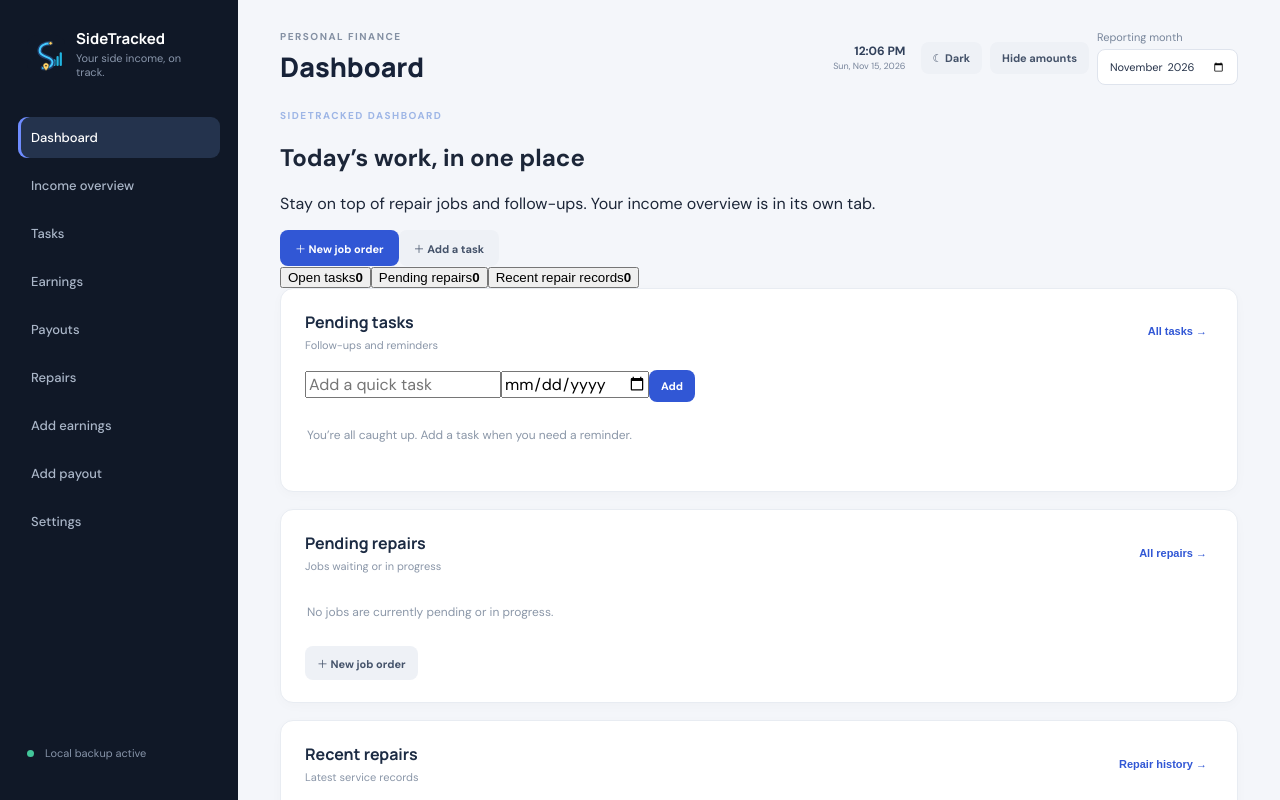
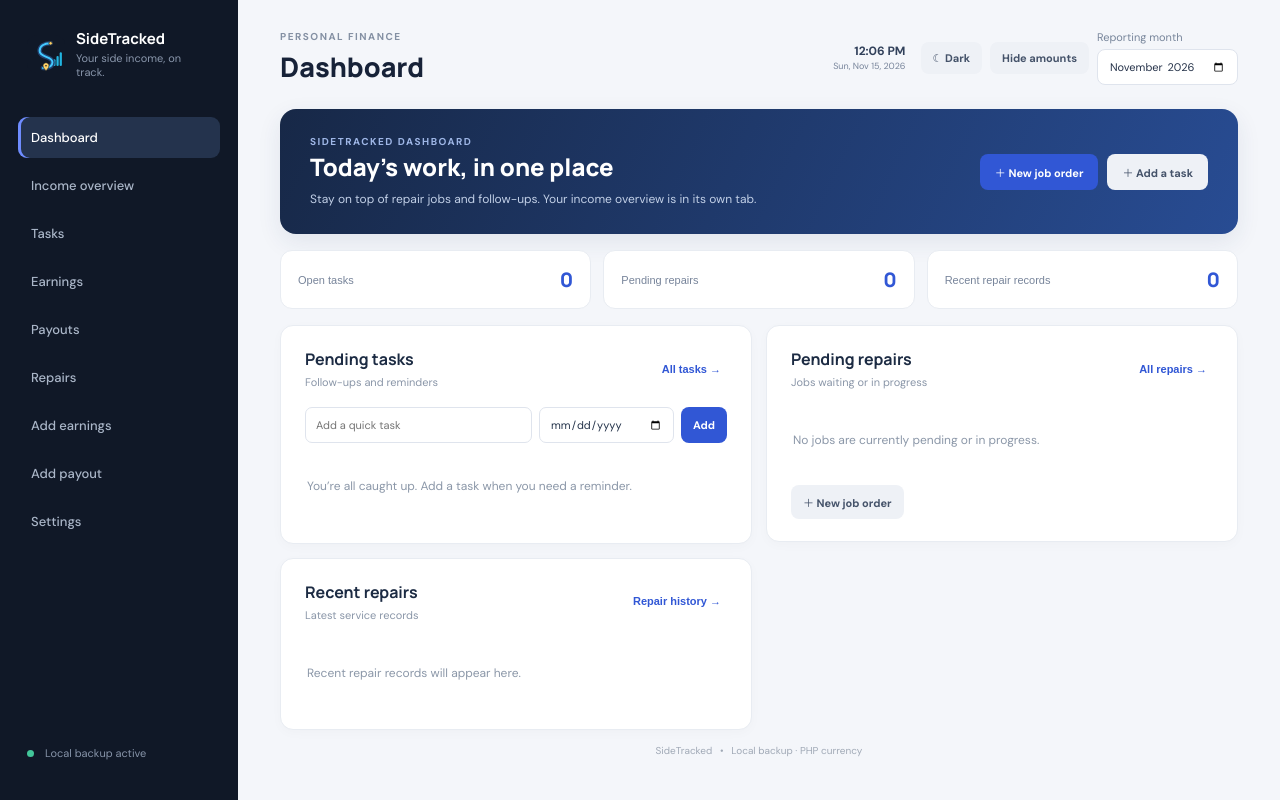
Before and after one commit to jeypilemon/side-hustle-income-tracker, a React (Vite) app: page / in a window 1280 px wide. Shown: the top 800 px of the page. Built offline with nearby package versions, Linux system fonts and the light colour scheme.

Commit message:
Style the task and repair dashboard landing page

```diff
--- a/src/styles.css
+++ b/src/styles.css
@@ -277,3 +277,42 @@ html[data-theme="dark"] .modal-toolbar h2,html[data-theme="dark"] .repair-detail
 html[data-theme="dark"] .repair-detail-grid span,html[data-theme="dark"] .receipt-heading span,html[data-theme="dark"] .receipt-heading small{color:#9aabc2}
 html[data-theme="dark"] .receipt-print-area{background:#fff;color:#202b3c;border-color:#dfe4ed}
 @media print{body *{visibility:hidden!important}.modal-backdrop,.modal-backdrop *{visibility:visible!important}.modal-backdrop{position:static;display:block;padding:0;background:transparent}.repair-modal{width:100%;max-height:none;overflow:visible;box-shadow:none;border:0;padding:0}.modal-toolbar,.repair-detail-grid,.modal-actions{display:none!important}.receipt-print-area{position:fixed;inset:0;border:0;border-radius:0;padding:24px;display:block}.receipt-print-area *{visibility:visible!important}}
+
+
+/* Sensitive-data-light landing dashboard */
+.dashboard-home{display:grid;gap:16px}
+.dashboard-welcome{display:flex;align-items:center;justify-content:space-between;gap:22px;padding:26px 30px;border-radius:16px;background:linear-gradient(115deg,#172847,#284c93);color:#fff;box-shadow:0 8px 24px #243b6717}
+.dashboard-welcome h2{font:800 24px/1.2 Manrope;margin:5px 0}
+.dashboard-welcome p:not(.eyebrow){font-size:12px;line-height:1.55;color:#c2d0e7;margin:8px 0 0;max-width:480px}
+.dashboard-quick-actions{display:flex;gap:9px;flex-wrap:wrap}
+.dashboard-stat-row{display:grid;grid-template-columns:repeat(3,minmax(0,1fr));gap:12px}
+.dashboard-stat-row button{display:flex;align-items:center;justify-content:space-between;gap:12px;text-align:left;padding:15px 17px;border:1px solid #e8ecf2;border-radius:12px;background:#fff;color:#28364c;cursor:pointer}
+.dashboard-stat-row button:hover{border-color:#9bb0e5}
+.dashboard-stat-row span{font-size:11px;color:#77849a}
+.dashboard-stat-row strong{font:800 20px Manrope;color:#3157d5}
+.dashboard-grid{display:grid;grid-template-columns:repeat(2,minmax(0,1fr));gap:14px;align-items:start}
+.dashboard-card{margin:0;min-width:0}
+.dashboard-task-entry{display:grid;grid-template-columns:minmax(0,1fr) 135px auto;gap:7px;margin-bottom:10px}
+.dashboard-task-entry input{min-width:0;width:100%;border:1px solid #dfe4ed;border-radius:7px;padding:9px 10px;color:#24334a;background:#fff;font:inherit;font-size:11px}
+.dashboard-list{display:grid}
+.dashboard-task-row{display:flex;justify-content:space-between;align-items:center;gap:10px;padding:11px 0;border-top:1px solid #edf0f4}
+.dashboard-task-row label{display:flex;gap:8px;align-items:center;min-width:0;font-size:12px}
+.dashboard-task-row label span{overflow-wrap:anywhere}
+.dashboard-task-row input{accent-color:#3157d5}
+.dashboard-task-row small{font-size:10px;color:#8793a5;white-space:nowrap}
+.dashboard-repair-row{width:100%;display:grid;gap:4px;text-align:left;padding:11px 0;border:0;border-top:1px solid #edf0f4;background:transparent;color:inherit;cursor:pointer}
+.dashboard-repair-row:hover strong{color:#3157d5}
+.dashboard-repair-row span,.dashboard-repair-row small{font-size:10px;color:#8793a5}
+.dashboard-repair-row strong{font-size:12px;color:#263751}
+.dashboard-repair-row.recent{grid-template-columns:100px minmax(0,1fr);align-items:center}
+.dashboard-repair-row.recent strong{grid-column:2;grid-row:1}
+.dashboard-repair-row.recent small{grid-column:2;grid-row:2}
+.dashboard-add-job{margin-top:10px}
+html[data-theme="dark"] .dashboard-stat-row button{background:#121d2e;border-color:#24334a;color:#dbe5f5}
+html[data-theme="dark"] .dashboard-stat-row span{color:#9aabc2}
+html[data-theme="dark"] .dashboard-stat-row strong{color:#81a8ff}
+html[data-theme="dark"] .dashboard-task-row,html[data-theme="dark"] .dashboard-repair-row{border-color:#29384d}
+html[data-theme="dark"] .dashboard-task-row label,html[data-theme="dark"] .dashboard-repair-row strong{color:#dce6f5}
+html[data-theme="dark"] .dashboard-task-entry input{background:#0d1726;border-color:#35465e;color:#e4eaf5}
+@media(max-width:900px){.dashboard-welcome{align-items:flex-start;flex-direction:column}.dashboard-quick-actions{width:100%}}
+@media(max-width:700px){.dashboard-stat-row{grid-template-columns:1fr}.dashboard-grid{grid-template-columns:1fr}.dashboard-task-entry{grid-template-columns:minmax(0,1fr) 120px auto}}
```
